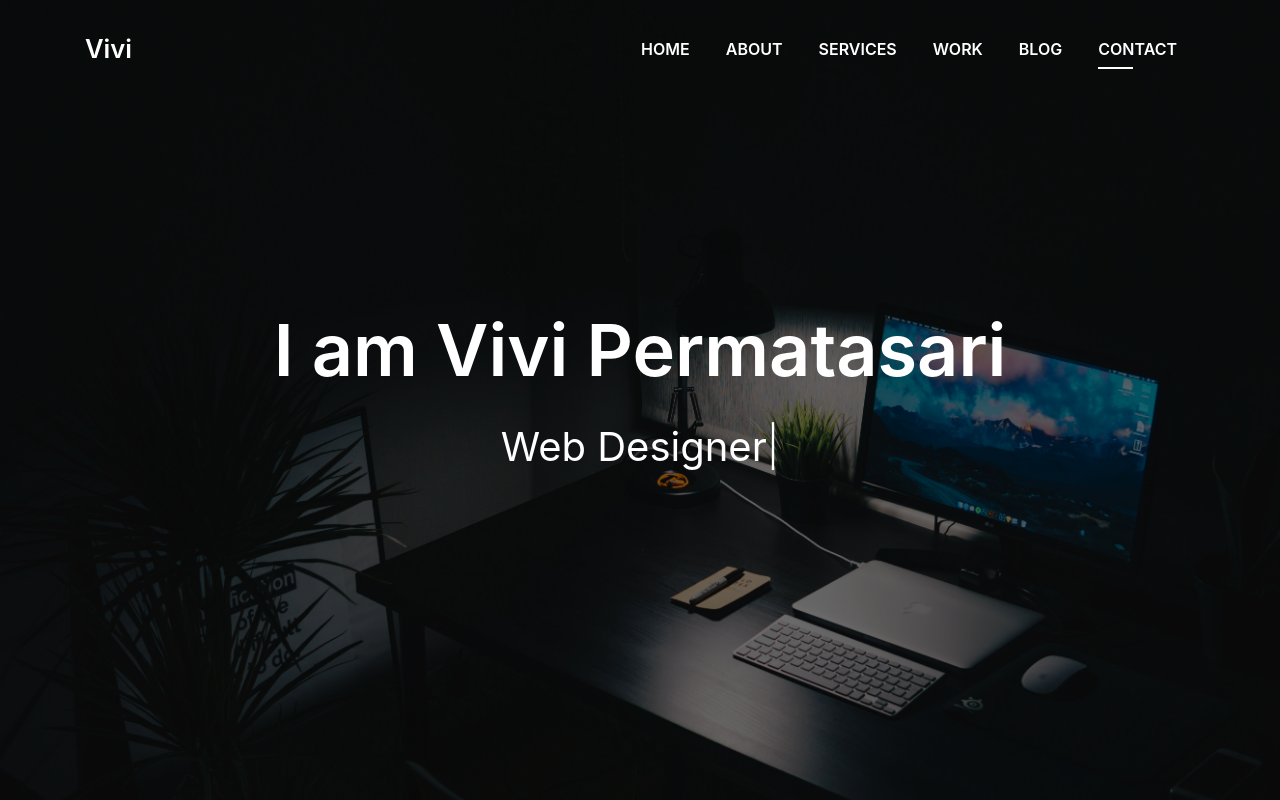
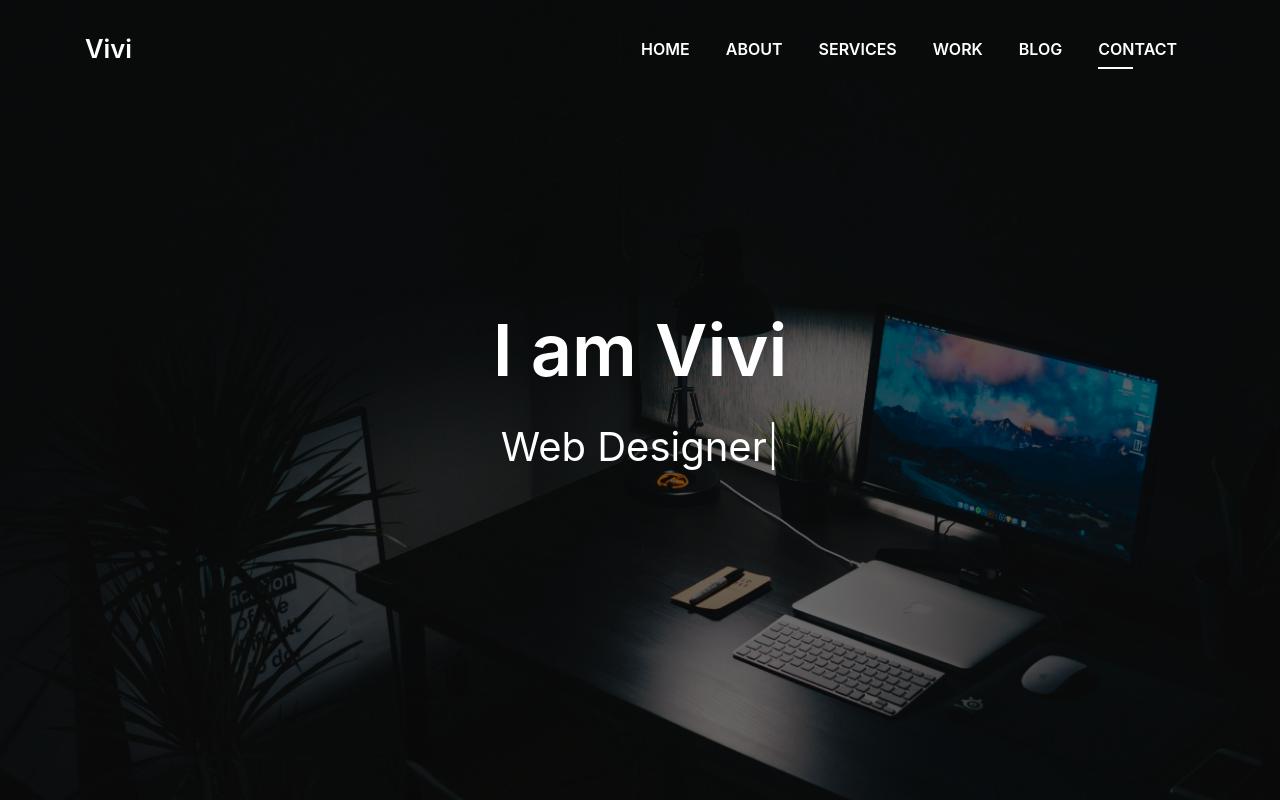
Before and after one commit to vivi418/vivi-website-profile, a plain HTML site: page index.html in a window 1280 px wide. Shown: the top 800 px of the page. Drawn offline with Linux system fonts and the light colour scheme; files whose address does not match are found by name.

Commit message:
mengubah nama

```diff
--- a/index.html
+++ b/index.html
@@ -71,7 +71,7 @@
       <div class="table-cell">
         <div class="container">
           <!--<p class="display-6 color-d">Hello, world!</p>-->
-          <h1 class="intro-title mb-4">I am Vivi Permatasari</h1>
+          <h1 class="intro-title mb-4">I am Vivi</h1>
           <p class="intro-subtitle"><span class="text-slider-items">Odoo Developer,Web Developer,Web Designer,Frontend Developer</span><strong class="text-slider"></strong></p>
           <!-- <p class="pt-3"><a class="btn btn-primary btn js-scroll px-4" href="#about" role="button">Learn More</a></p> -->
         </div>
```
